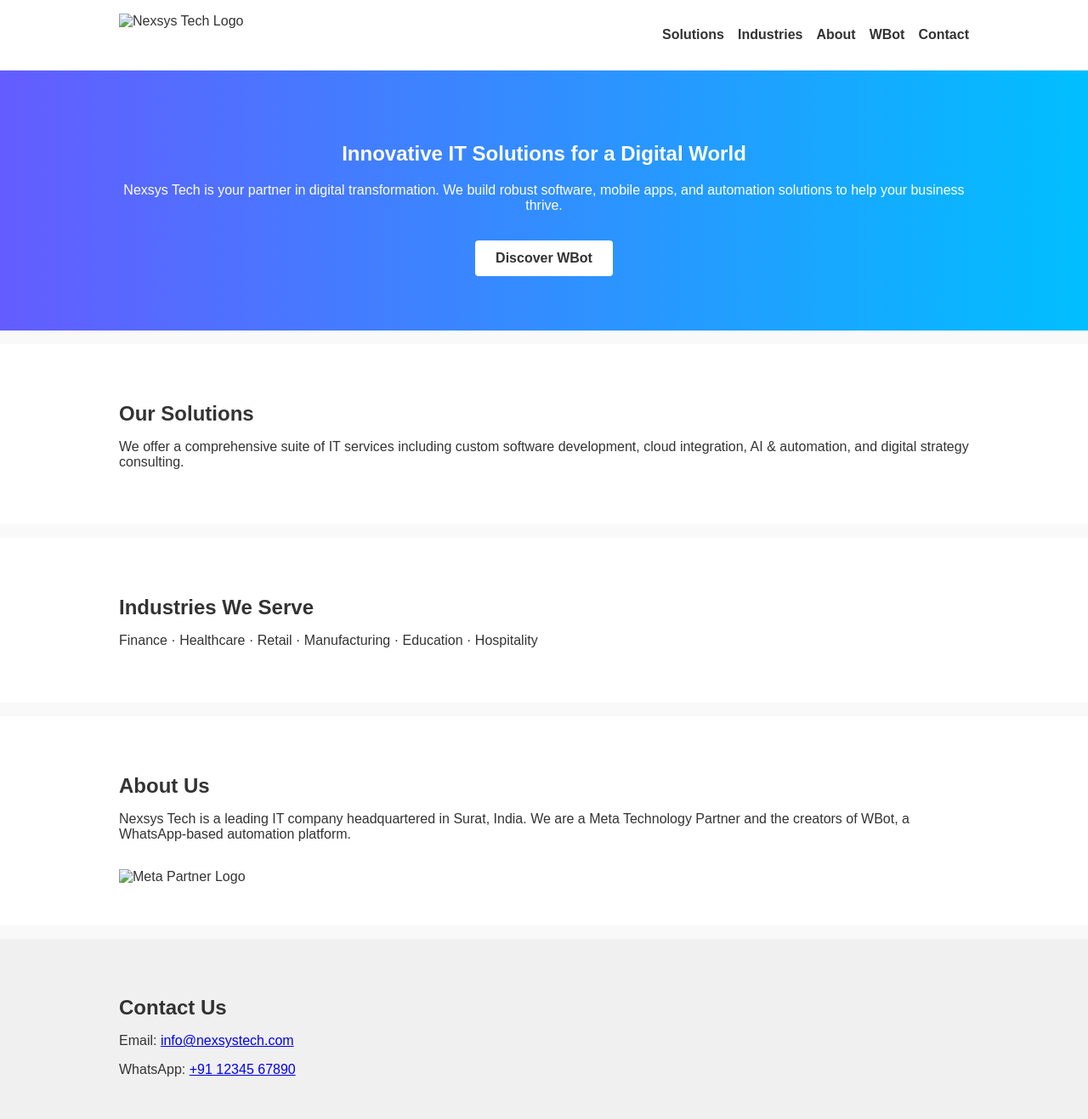
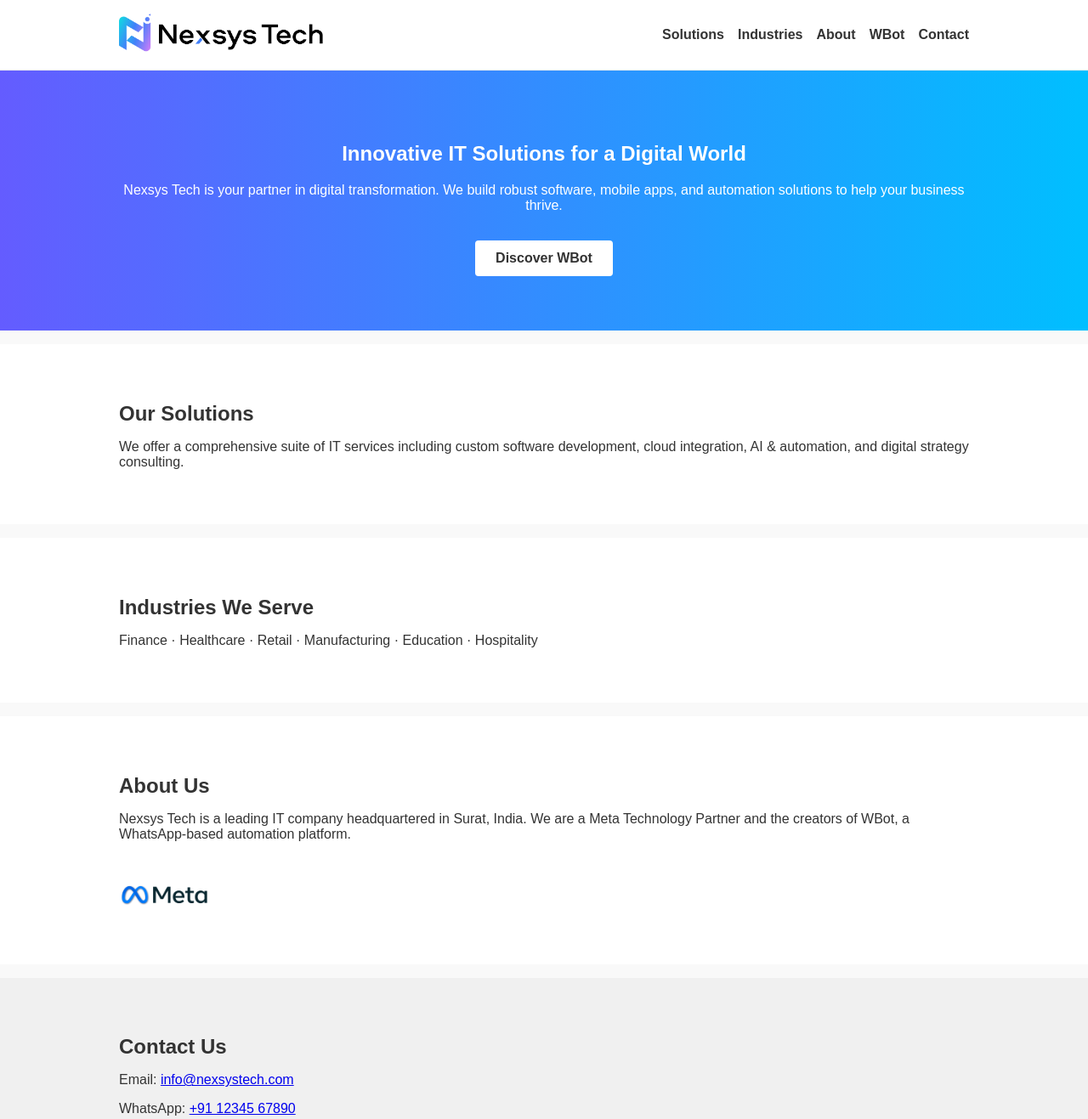
Before and after one commit to vivekshah7512/nexsystech-site, a plain HTML site: page index.html in a window 1280 px wide. Shown: the top 1317 px of the page at 85% size. Drawn offline with Linux system fonts and the light colour scheme.

Commit message:
Update index.html

```diff
--- a/index.html
+++ b/index.html
@@ -9,8 +9,7 @@
 <body>
 <header>
 <div class="container">
-<img src=
-  /nexsys-logo.png" alt="Nexsys Tech Logo" class="logo">
+<img src="nexsys-logo.png" alt="Nexsys Tech Logo" class="logo">
 <nav>
 <ul>
 <li><a href="#solutions">Solutions</a></li>
@@ -45,14 +44,14 @@
 <div class="container">
 <h2>About Us</h2>
 <p>Nexsys Tech is a leading IT company headquartered in Surat, India. We are a Meta Technology Partner and the creators of WBot, a WhatsApp-based automation platform.</p>
-<img src="asse-logo.png" alt="Meta Partner Logo" class="partner-logo">
+<img src="meta-logo.png" alt="Meta Partner Logo" class="partner-logo">
 </div>
 </section>
 <section id="contact" class="section contact">
 <div class="container">
 <h2>Contact Us</h2>
 <p>Email: <a href="mailto:info@nexsystech.com">info@nexsystech.com</a></p>
-<p>WhatsApp: <a href="https://wa.me/911234567890">+91 12345 67890</a></p>
+<p>WhatsApp: <a href="https://wa.me/911234567890">+91 12345 67890</a></p>
 </div>
 </section>
 <footer>
```
